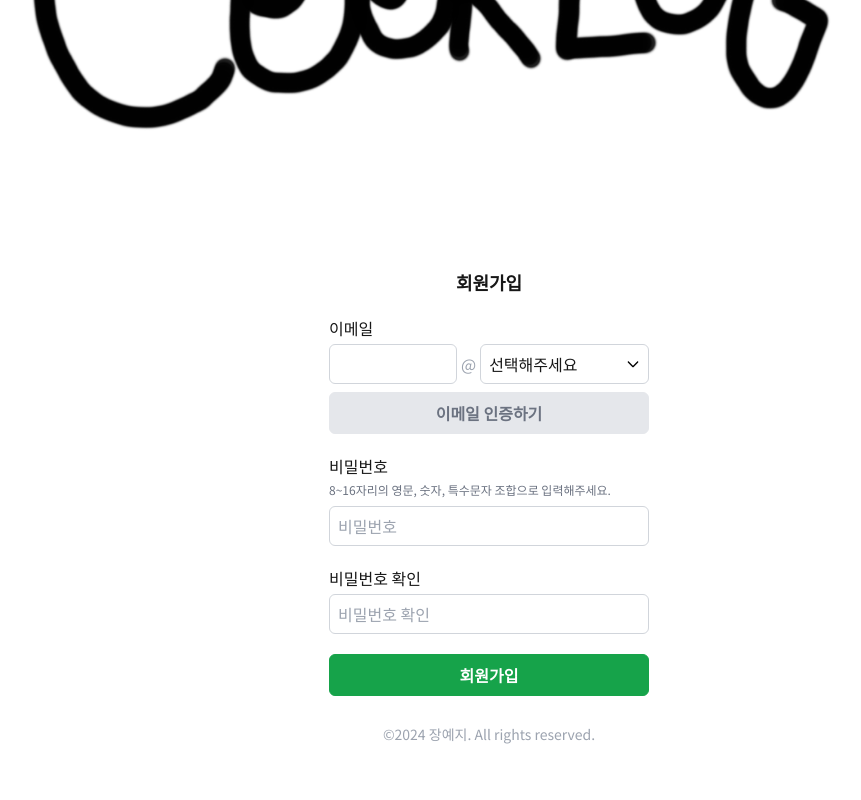
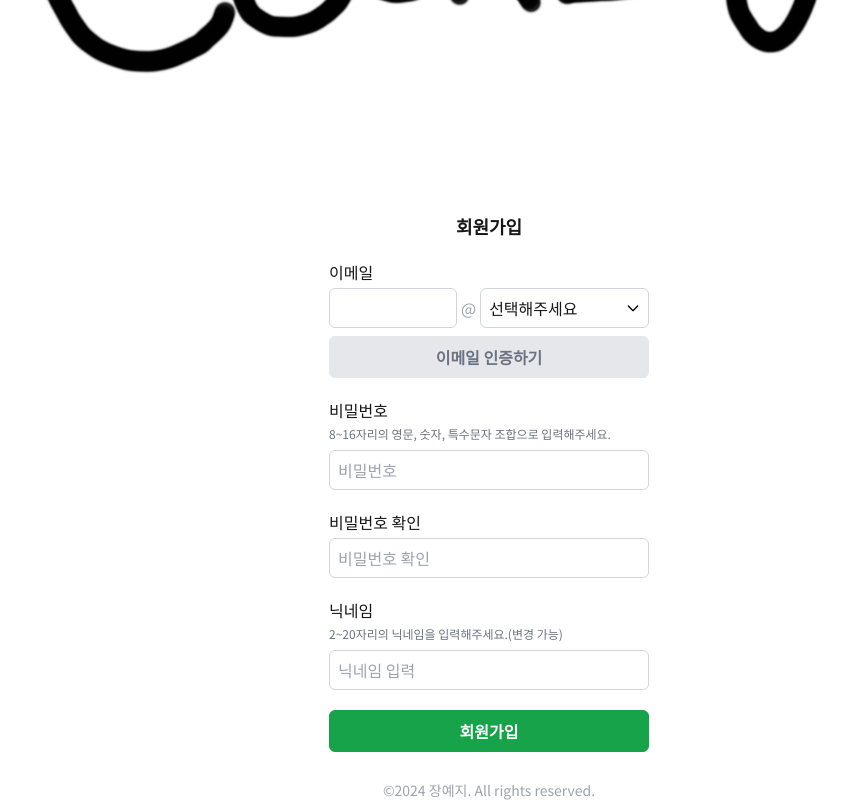
Before and after one commit to ho-ji/cooklog-client, a Next.js app: page /signup in a window 1280 px wide. Shown: the part 418-1218 px from the top of the page, without its empty margins (151-1012 px from the left). Before the commit the page ends 1162 px from the top, so only its background shows below. Built offline with nearby package versions, Linux system fonts and the light colour scheme.

Commit message:
feat: 회원가입 닉네임 입력 추가

```diff
--- a/src/components/signup/SignUpForm.tsx
+++ b/src/components/signup/SignUpForm.tsx
@@ -2,13 +2,16 @@
 
 import SignUpEmailVerification from './SignUpEmailVerification'
 import React, {useState} from 'react'
-import {passwordValidator} from '@/utils/validators'
+import {nicknameValidator, passwordValidator} from '@/utils/validators'
 
 const SignUpForm = () => {
   const [password, setPassword] = useState<string>('')
   const [passwordError, setPasswordError] = useState<boolean>(false)
   const [confirmPassword, setConfirmPassword] = useState<string>('')
   const [confirmPasswordError, setConfirmPasswordError] = useState<boolean>(false)
+  const [nickname, setNickname] = useState<string>('')
+  const [nicknameError, setNicknameError] = useState<boolean>(false)
+  const [isNicknameDuplicate, setIsNicknameDuplicate] = useState<boolean>(false)
 
   const handlePassswordChange: React.ChangeEventHandler<HTMLInputElement> = (e) => {
     setPassword(e.target.value)
@@ -23,6 +26,18 @@ const SignUpForm = () => {
   }
 
   const verifyConfirmPassword: React.FocusEventHandler<HTMLInputElement> = () => setConfirmPasswordError(confirmPassword === '' || password !== confirmPassword)
+
+  const handleNicknameChange: React.ChangeEventHandler<HTMLInputElement> = (e) => {
+    setNickname(e.target.value)
+    setIsNicknameDuplicate(false)
+    setNicknameError(!nicknameValidator(e.target.value))
+  }
+
+  const verifyNickname: React.FocusEventHandler<HTMLInputElement> = async () => {
+    if (nicknameError) return
+    // const isDuplicate = await verifyNicknameAPI(nickname.value)
+    // if(isDuplicate) setIsNicknameDuplicate(true)
+  }
 
   return (
     <form className="flex flex-col gap-5 [&_label]:mb-1 [&_label]:inline-block">
@@ -56,6 +71,19 @@ const SignUpForm = () => {
         />
         {confirmPasswordError && <p className="text-xs text-red-500 mt-1">{confirmPassword === '' ? '비밀번호를 다시 입력해주세요.' : '비밀번호가 일치하지 않습니다.'}</p>}
       </div>
+      <div className="flex flex-col">
+        <label>닉네임</label>
+        <p className="text-xs mb-2 text-gray-500">2~20자리의 닉네임을 입력해주세요.(변경 가능)</p>
+        <input
+          className={`input ${(nicknameError || isNicknameDuplicate) && 'input-error'}`}
+          value={nickname}
+          onChange={handleNicknameChange}
+          onBlur={verifyNickname}
+          placeholder="닉네임 입력"
+        />
+        {nicknameError && <p className="text-xs text-red-500 mt-1">{nickname === '' ? '닉네임을 입력해주세요.' : nickname.length < 2 ? '2자 이상 입력해주세요.' : '이미 사용 중인 닉네임입니다.'}</p>}
+        {isNicknameDuplicate && <p className="text-xs text-red-500 mt-1">이미 사용 중인 닉네임입니다.</p>}
+      </div>
       <button className="button-primary">회원가입</button>
     </form>
   )
--- a/src/utils/validators.ts
+++ b/src/utils/validators.ts
@@ -5,3 +5,5 @@ const isValidDomain = (domain: string): boolean => /^[a-zA-Z0-9.-]+\.[a-zA-z]{2,
 export const emailValidator = (emailId: string, domain: string): boolean => isValidEmailId(emailId) && isValidDomain(domain)
 
 export const passwordValidator = (password: string): boolean => /^(?=.*[a-zA-Z])(?=.*[!@#$%^*+==])(?=.*[0-9]).{8,16}$/.test(password)
+
+export const nicknameValidator = (nickname: string): boolean => /^(?=.*[a-z0-9가-힣])[a-z0-9가-힣]{2,20}$/.test(nickname)
```
